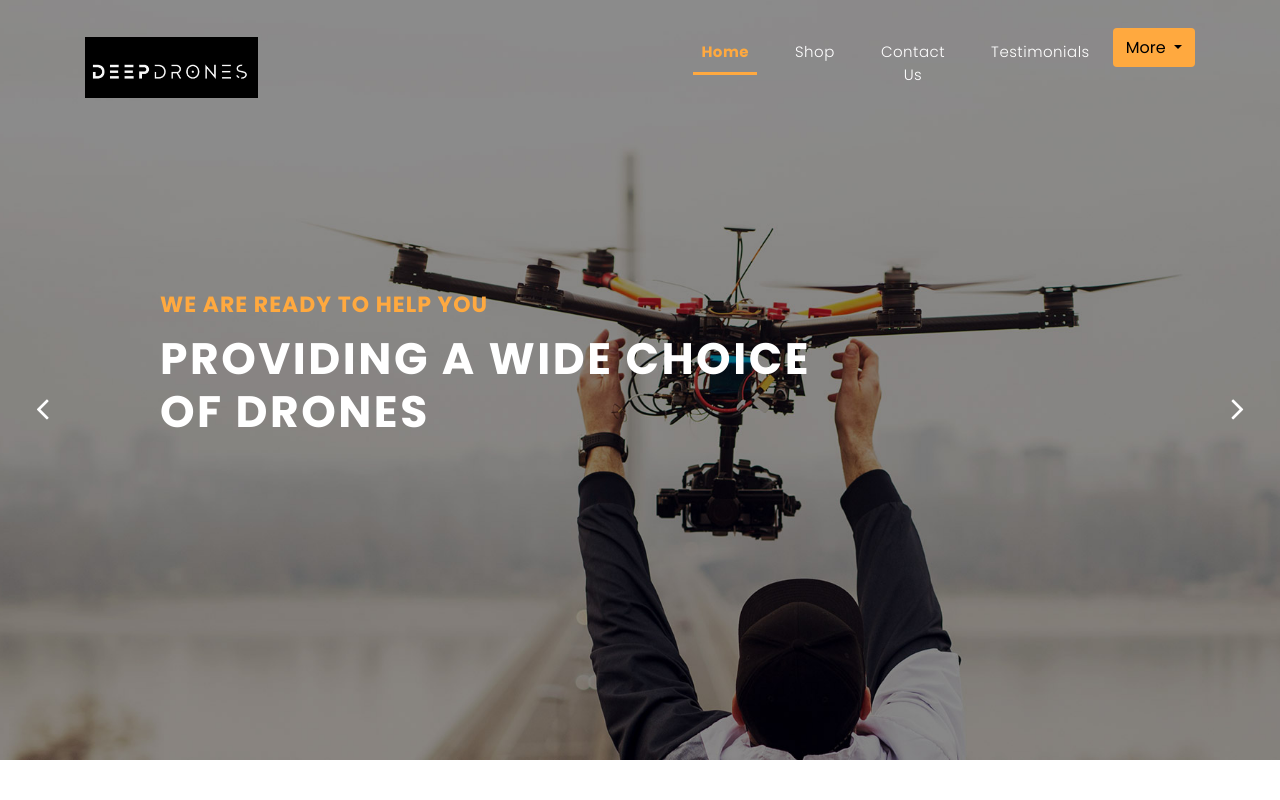
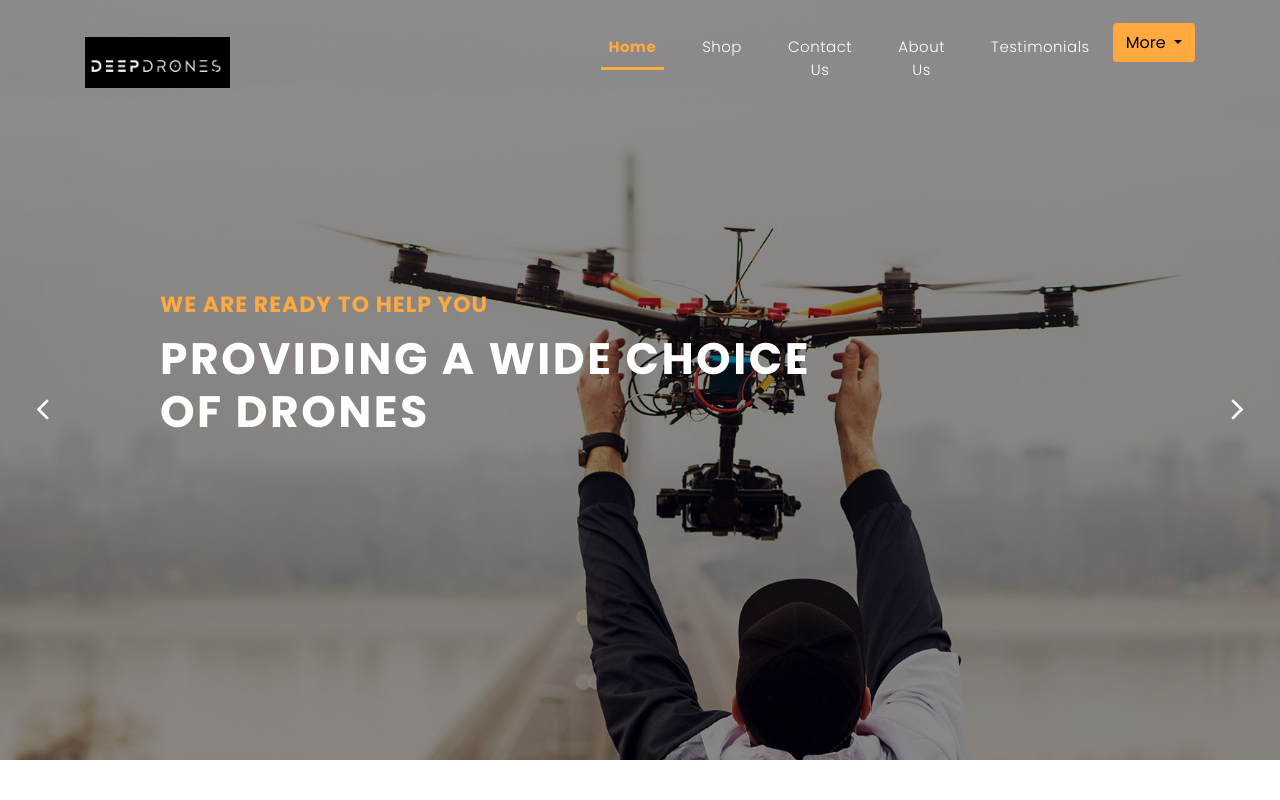
Before and after one commit to keerthana-5170/deep_drones, a plain HTML site: page index.html in a window 1280 px wide. Shown: the top 800 px of the page. Drawn offline with Linux system fonts and the light colour scheme.

Commit message:
sabout us added to home page

```diff
--- a/index.html
+++ b/index.html
@@ -77,7 +77,9 @@
               <li class="nav-item">
                 <a class="nav-link" href="contact.html">Contact Us</a>
               </li>
-
+              <li class="nav-item">
+                <a class="nav-link" href="about.html">About Us</a>
+              </li>
               <li class="nav-item">
                 <a class="nav-link" href="#testimonials">Testimonials</a>
               </li>
```
